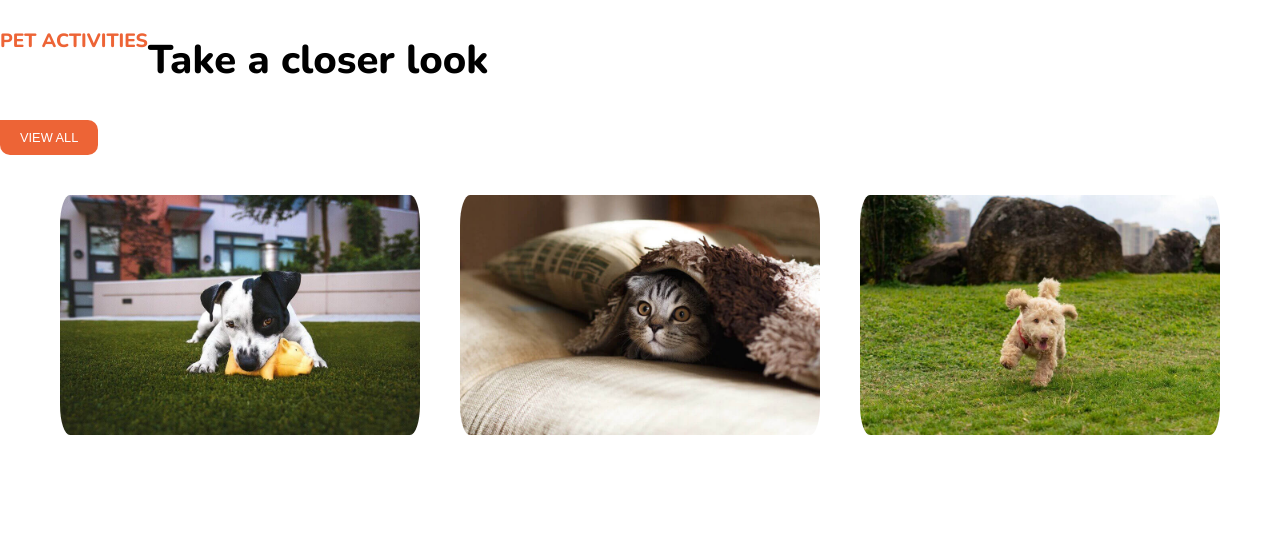
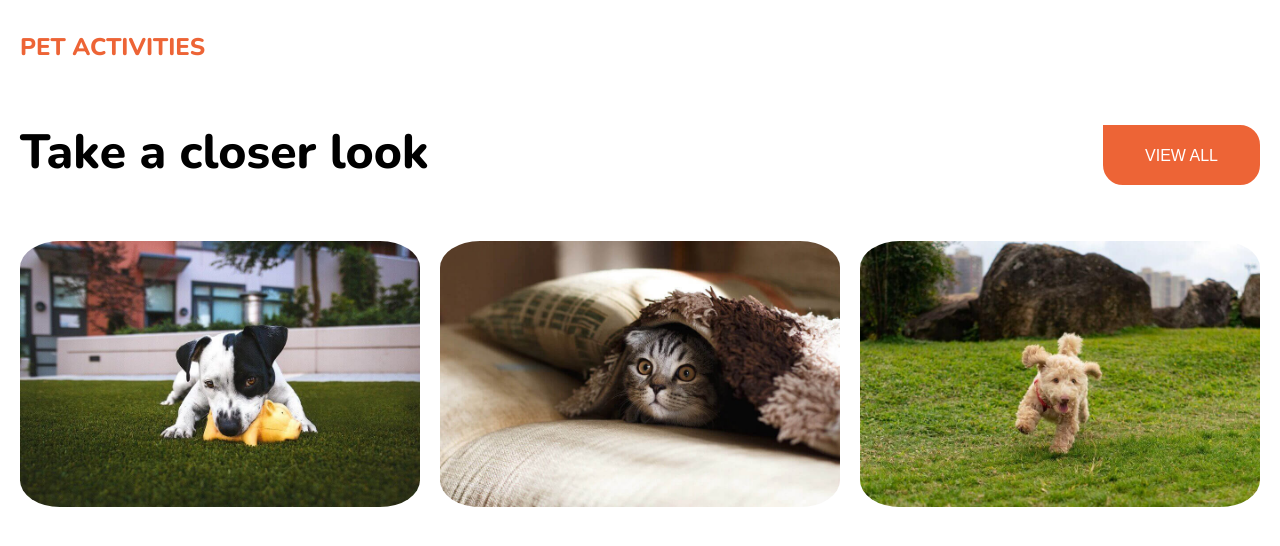
Before and after one commit to juan-gsan/W1CH04-Juan-Garcia, a website: page index.html in a window 1280 px wide. Drawn offline with nearby package versions, Linux system fonts and the light colour scheme.

Commit message:
Add functionalities html and css

```diff
--- a/index.html
+++ b/index.html
@@ -16,8 +16,8 @@
 <body>
   <header class="header">
     <div class="title">
-      <h1 class="title__text--colored">PET ACTIVITIES</h1>
-      <h2 class="title__text--bold">Take a closer look</h2>
+      <h1 class="title__text title__text--colored">PET ACTIVITIES</h1>
+      <h2 class="title__text title__text--bold">Take a closer look</h2>
     </div>
     <div class="button-container">
       <button class="button-container__button">VIEW ALL</button>
@@ -26,9 +26,9 @@
   <main class="main">
     <div class="main-container">
       <ul class="main-container__images">
-        <li class="main-container__image"><img src="images/01.jpg" alt="Dog playing with a toy" class="image"></li>
-        <li class="main-container__image"><img src="images/02.jpg" alt="Cat hiding under a blanket" class="image"></li>
-        <li class="main-container__image"><img src="images/03.jpg" alt="Dog running on a grass field" class="image">
+        <li class="main-container__image first-image"><img src="images/01.jpg" alt="Dog playing with a toy"></li>
+        <li class="main-container__image second-image"><img src="images/02.jpg" alt="Cat hiding under a blanket"></li>
+        <li class="main-container__image third-image"><img src="images/03.jpg" alt="Dog running on a grass field">
         </li>
       </ul>
     </div>
--- a/styles.scss
+++ b/styles.scss
@@ -38,7 +38,12 @@ body {
   color: white;
   font-size: 0.8rem;
   border-radius: 0 10px 10px 10px;
-  border: 0;
+  border: 2px solid rgb(237, 100, 54);
+}
+
+.button-container__button:hover {
+  background-color: white;
+  color: rgb(237, 100, 54);
 }
 
 .main-container__images {
@@ -54,17 +59,47 @@ body {
 }
 
 .main-container__images img {
-  padding: 0 20px;
-  border-radius: 30px;
+  margin: 0 10px;
+  border-radius: 10%;
   max-width: 400px;
   max-height: 400px;
   object-fit: cover;
+  z-index: 1;
+}
+
+.main-container__images img:hover {
+  background-color: black;
+  opacity: 0.5;
+  z-index: 2;
+  overflow: hidden;
+}
+
+.main-container__image::after .first-image:hover {
+  content: "<p>ACTIVITIES</p>";
+  color: black;
+  font-size: 1.2rem;
+  text-align: center;
+  z-index: 3;
 }
 
 @media (min-width: 500px) {
   .title,
   .button-container {
     display: flex;
+  }
+
+  .header {
+    display: flex;
+    justify-content: space-between;
+  }
+
+  .title {
+    flex-direction: column;
+    align-items: flex-start;
+  }
+
+  .title__text {
+    margin-left: 20px;
   }
 
   .title__text--colored {
@@ -79,6 +114,10 @@ body {
 
   .button-container {
     margin-bottom: 40px;
+    margin-right: 20px;
+    max-height: 60px;
+    min-width: 156.13px;
+    align-self: flex-end;
   }
 
   .button-container__button {
@@ -87,6 +126,11 @@ body {
     color: white;
     font-size: 1rem;
     border-radius: 0 20px 20px 20px;
-    border: 0;
+    border: 2px solid rgb(237, 100, 54);
+  }
+
+  .button-container__button:hover {
+    background-color: white;
+    color: rgb(237, 100, 54);
   }
 }
```
Also changed, not shown: styles.css, 1 other file.
